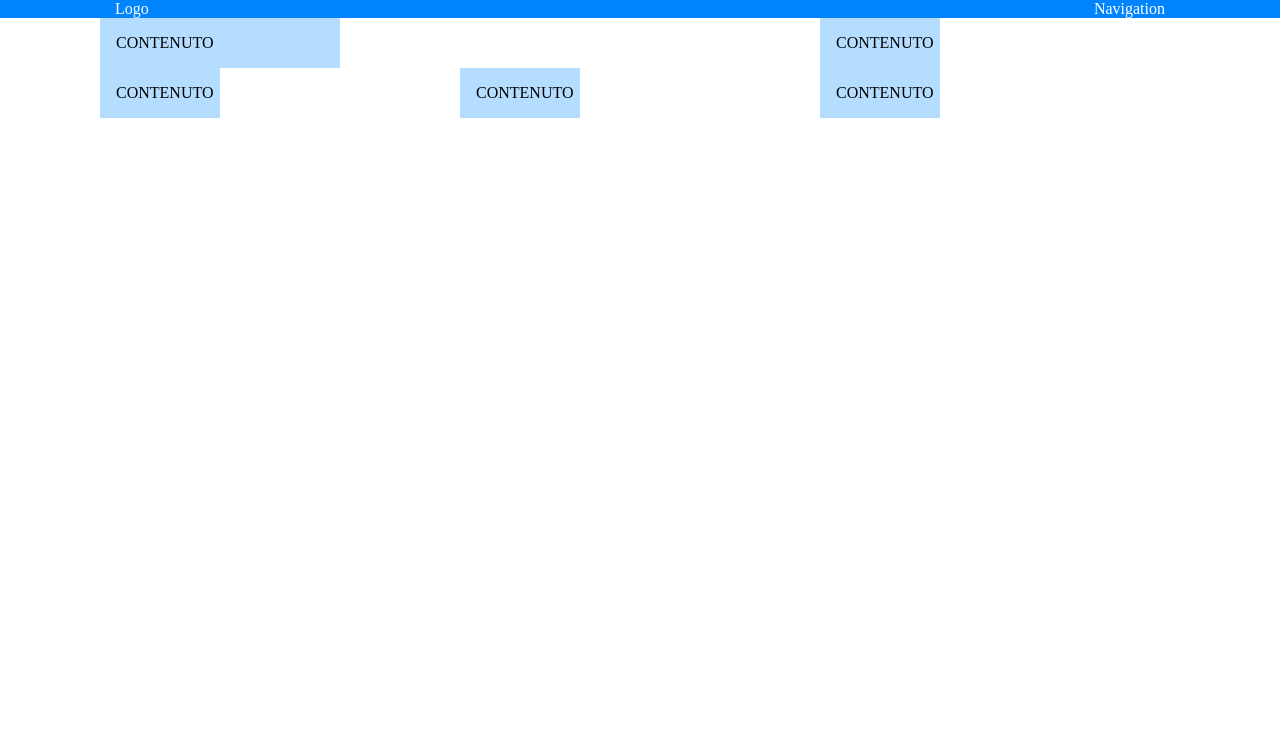
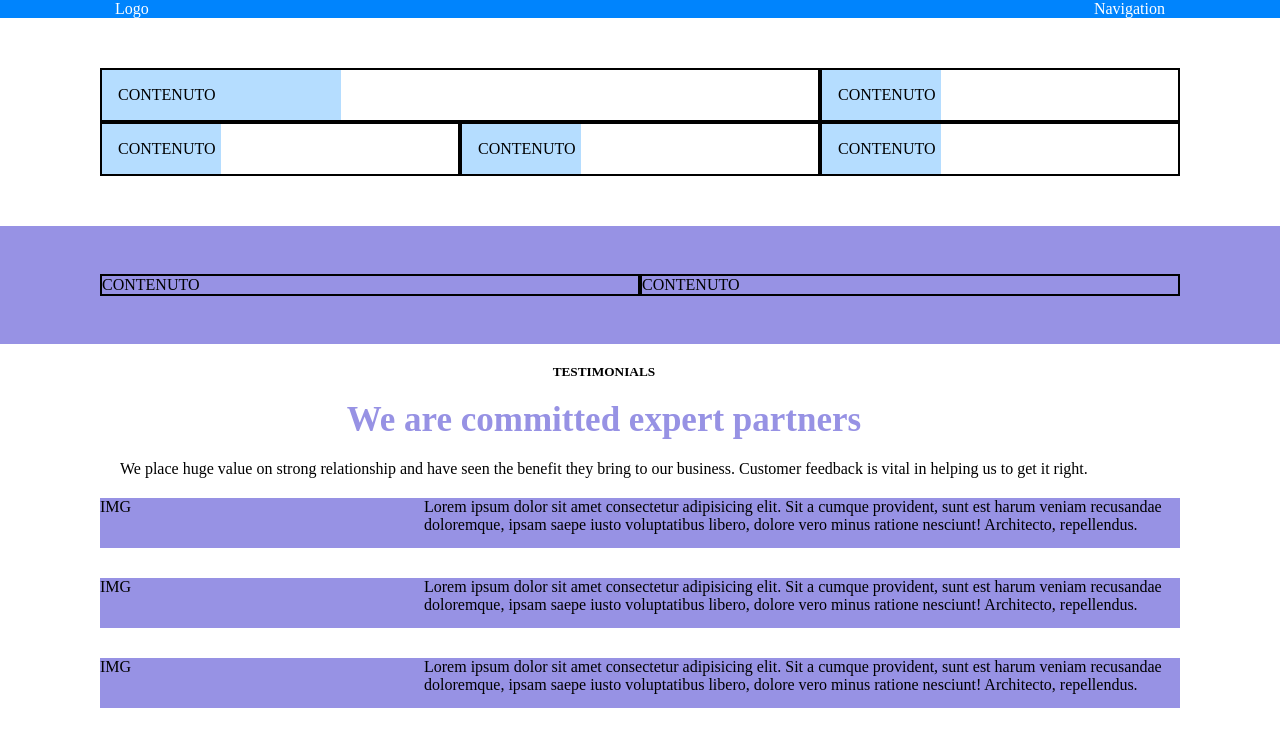
Before and after one commit to alessiarabacchi/htmlcss-responsive-layout, a plain HTML site: page index.html in a window 1280 px wide. Drawn offline with Linux system fonts and the light colour scheme.

Commit message:
add section strategic and testimonials

```diff
--- a/css/style.css
+++ b/css/style.css
@@ -43,14 +43,17 @@ a {
 
 .col-1-2 {
   width: 50%;
+  border: 2px solid black;
 }
 
 .col-1-3 {
   width: calc(100% / 3);
+  border: 2px solid black;
 }
 
 .col-2-3 {
   width: calc(100% / 3 * 2);
+  border: 2px solid black;
 }
 
 /* HEADER */
@@ -66,6 +69,11 @@ a {
 }
 
 /* SECTION DEMO APP */
+
+#demo-app {
+  margin-bottom: 50px;
+  margin-top: 50px;
+}
 
 #demo-app .card {
   width: calc(100% / 3);
@@ -87,10 +95,71 @@ a {
   height: 100%;
 }
 
+/* SECTION STRATEGIC PLANNING */
+#strategic-planning {
+  background-color: #9792e4;
+  padding: 3rem;
+  height: 100%;
+}
+
+/* SECTION TESTIMONIALS */
+.testimonials-title h5 {
+  display: flex;
+  justify-content: center;
+  margin: 20px;
+}
+
+.testimonials-title h2 {
+  display: flex;
+  justify-content: center;
+  margin: 20px;
+  color: #9792e4;
+  font-size: 35px;
+}
+
+.testimonials-title p {
+  display: flex;
+  justify-content: center;
+  margin: 20px;
+}
+
+.card-testimonials {
+  display: flex;
+  justify-content: center;
+  width: 100%;
+  height: 50px;
+  background-color: #9792e4;
+  margin-bottom: 30px;
+}
+
+.testimonials-img {
+  width: 30%;
+}
+
+.testimonials-text {
+  width: 70%;
+}
+
 /* TABLET MEDIA */
 @media screen and (max-width: 768px;) {
+  .container {
+    width: 100%;
+  }
+
+  .card {
+    display: flex;
+    flex-direction: column;
+  }
 }
 
 /* MOBILE MEDIA */
 @media screen and (max-width: 480px;) {
+  .container {
+    width: 100%;
+  }
+
+  .col-2-3,
+  .col-1-3 {
+    width: 100%;
+  }
 }
--- a/index.html
+++ b/index.html
@@ -52,6 +52,67 @@
         </div>
       </section>
       <!-- END SECTION DEMO APP-->
+
+      <!-- SECTION STRATEGIC-->
+      <section id="strategic-planning">
+        <div class="container">
+          <div class="row">
+            <div class="col-1-2">
+              <div class="card">CONTENUTO</div>
+            </div>
+            <div class="col-1-2">
+              <div class="card">CONTENUTO</div>
+            </div>
+          </div>
+        </div>
+      </section>
+      <!-- END SECTION STRATEGIC-->
+
+      <!-- SECTION TESTIMONIALS-->
+      <section id="testimonials">
+        <div class="container">
+          <div class="row">
+            <div class="testimonials-title">
+              <h5>TESTIMONIALS</h5>
+              <h2>We are committed expert partners</h2>
+              <p>
+                We place huge value on strong relationship and have seen the
+                benefit they bring to our business. Customer feedback is vital
+                in helping us to get it right.
+              </p>
+            </div>
+
+            <div class="card-testimonials">
+              <div class="testimonials-img">IMG</div>
+              <div class="testimonials-text">
+                Lorem ipsum dolor sit amet consectetur adipisicing elit. Sit a
+                cumque provident, sunt est harum veniam recusandae doloremque,
+                ipsam saepe iusto voluptatibus libero, dolore vero minus ratione
+                nesciunt! Architecto, repellendus.
+              </div>
+            </div>
+            <div class="card-testimonials">
+              <div class="testimonials-img">IMG</div>
+              <div class="testimonials-text">
+                Lorem ipsum dolor sit amet consectetur adipisicing elit. Sit a
+                cumque provident, sunt est harum veniam recusandae doloremque,
+                ipsam saepe iusto voluptatibus libero, dolore vero minus ratione
+                nesciunt! Architecto, repellendus.
+              </div>
+            </div>
+            <div class="card-testimonials">
+              <div class="testimonials-img">IMG</div>
+              <div class="testimonials-text">
+                Lorem ipsum dolor sit amet consectetur adipisicing elit. Sit a
+                cumque provident, sunt est harum veniam recusandae doloremque,
+                ipsam saepe iusto voluptatibus libero, dolore vero minus ratione
+                nesciunt! Architecto, repellendus.
+              </div>
+            </div>
+          </div>
+        </div>
+      </section>
+      <!-- END SECTION TESTIMONIALS-->
     </main>
   </body>
 </html>
```
